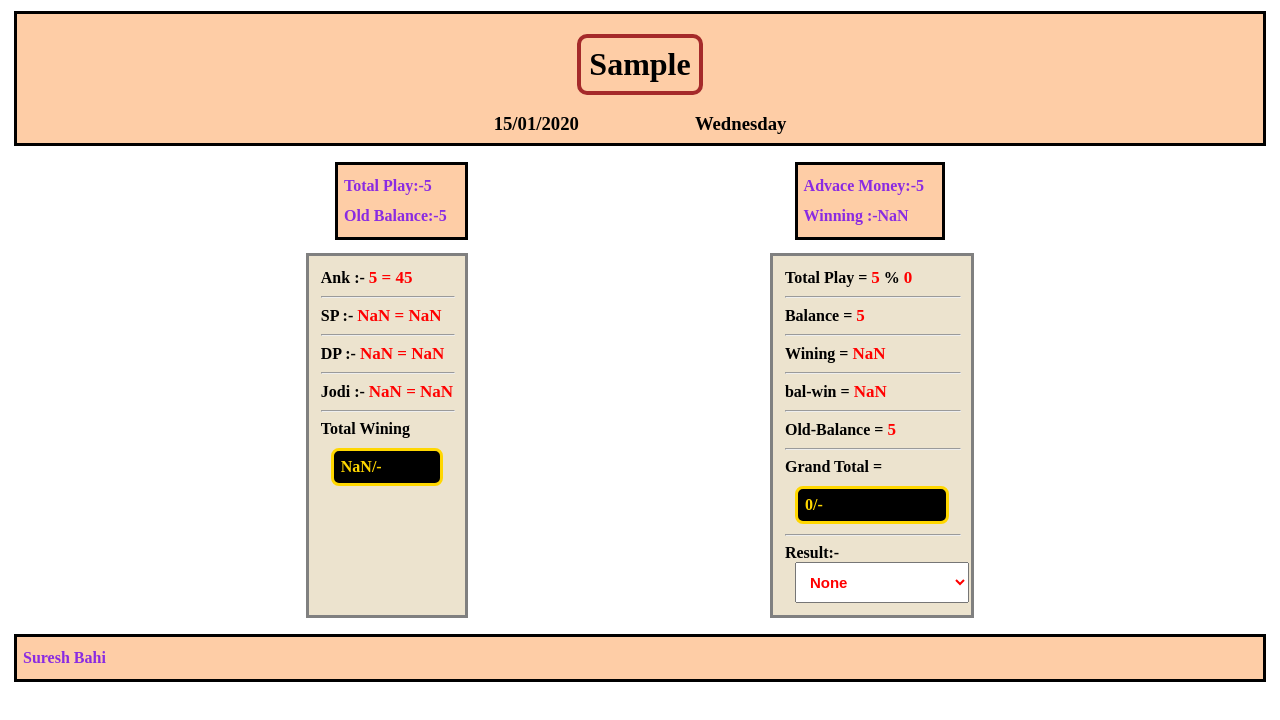
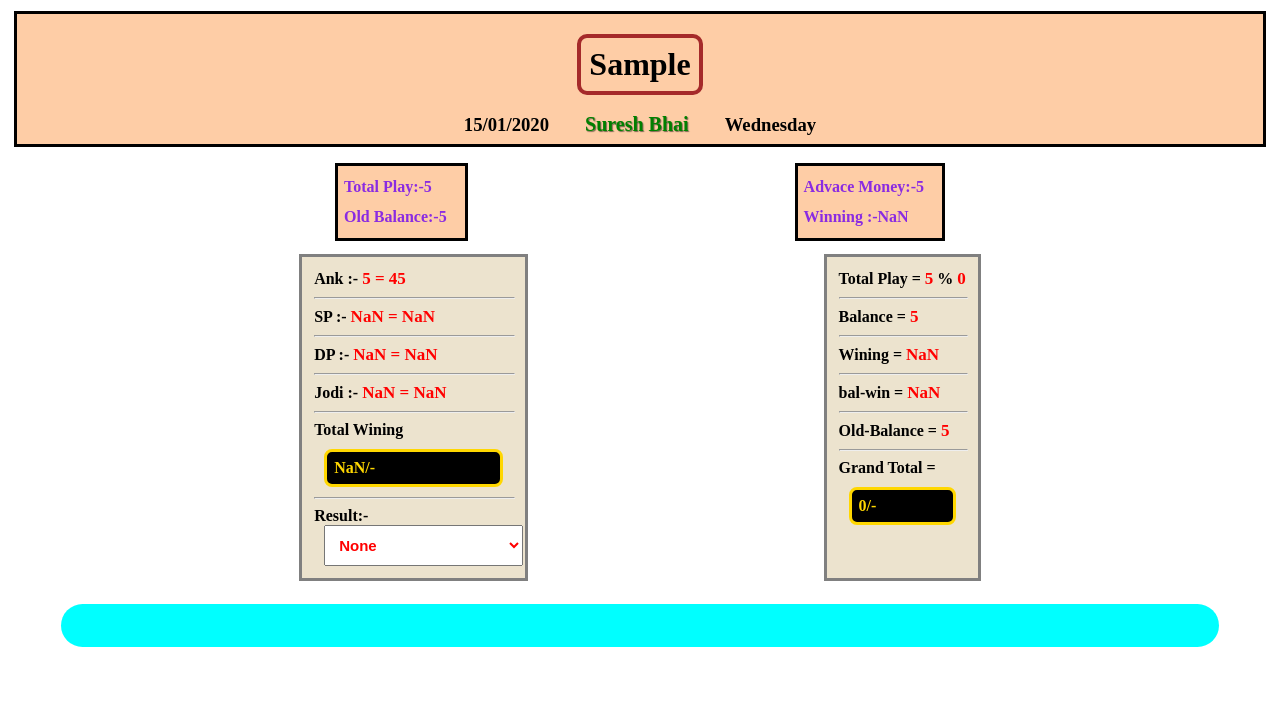
Before and after one commit to organicboi/newFormSlip_3.0_ReactJS, a React (Vite) app: page / in a window 1280 px wide. Both pictures are taken after typing "Sample", "2020-01-15", "5", "5", "5", "5" into the empty fields and a click on the button "Submit". Shown: the top 720 px of the page. Built offline with nearby package versions, Linux system fonts and the light colour scheme.

Commit message:
add big result text and some visual modificaion

```diff
--- a/src/pages/HomePage.css
+++ b/src/pages/HomePage.css
@@ -1,5 +1,6 @@
 /* HomePage.css */
 .mainForm {
+  font-weight: 600;
   /* max-width: 400px; */
   /* margin: auto; */
   padding: 20px;
@@ -23,6 +24,7 @@ label {
   /* margin: 10px 0; */
   width: 100%;
   text-align: left;
+  /* margin: 10px; */
 }
 
 input,
@@ -38,6 +40,9 @@ button {
   background-color: #4caf50;
   color: white;
   cursor: pointer;
+  /* margin: 10px 0px; */
+  margin-bottom: 20px;
+  border-radius: 20px;
 }
 
 button:hover {
--- a/src/pages/HomePage.jsx
+++ b/src/pages/HomePage.jsx
@@ -63,7 +63,7 @@ function HomePage() {
 
   return (
     <div className="mainForm">
-      <h2>Generate Slip</h2>
+      <h1>Generate Slip</h1>
       <button type="button" onClick={handleReset}>
         Reset
       </button>
--- a/src/pages/ResultPage.jsx
+++ b/src/pages/ResultPage.jsx
@@ -11,6 +11,8 @@ function ResultPage() {
 
   const [mainHeading, setMainHeading] = useState("Group Name");
   const [currentDate, setCurrentDate] = useState("Group Name");
+  const [winOrLoseSelectedValue, setSelectedValue] = useState("none");
+  const [finalDisplayResult, setFinalDisplayResult] = useState("");
 
   //   From start
   const [totalPlayValue, setTotalPlayValue] = useState(0);
@@ -65,7 +67,24 @@ function ResultPage() {
       console.log(formData.oldBalanceSelect);
     }
   }, [formData]);
+  const handleSelectChange = (event) => {
+    setSelectedValue(event.target.value);
 
+    // You can add backend code here based on the selected value
+    if (event.target.value === "1") {
+      // Backend code for option 1
+      setFinalDisplayResult("मी देणे 🟢");
+    } else if (event.target.value === "0") {
+      // Backend code for option 0
+      setFinalDisplayResult("तुम्ही देणे 🔴");
+    } else if (event.target.value === "3") {
+      // Backend code for option 0
+      setFinalDisplayResult("Mai Dena 🟢");
+    } else if (event.target.value === "4") {
+      // Backend code for option 0
+      setFinalDisplayResult("Aap Dena 🔴");
+    }
+  };
   // retriveing data from form
   // retriveing data from form
   // retriveing data from form
@@ -158,6 +177,12 @@ function ResultPage() {
   ////new code here
   ////new code here
   ////new code here
+  const sureshBhaiStyle = {
+    color: "green",
+    fontWeight: 700,
+    fontSize: "20px",
+    textShadow: "1px 1px 1px rgba(0, 0, 0, 0.5)",
+  };
 
   return (
     <div className="main_container">
@@ -165,6 +190,7 @@ function ResultPage() {
         <h1>{mainHeading}</h1>
         <div className="dateAndDay">
           <h3>{currentDate}</h3>
+          <h3 style={sureshBhaiStyle}>Suresh Bhai</h3>
           <h3>{dayOfWeek}</h3>
         </div>
       </div>
@@ -217,6 +243,28 @@ function ResultPage() {
           <label htmlFor="GrandTotal">Total Wining </label>
 
           <h4 className="totalSpecialStyling ">{grandTotalWining}/-</h4>
+          <hr />
+          <label htmlFor="FinalReusltText">
+            Result:-
+            <select
+              value={winOrLoseSelectedValue}
+              onChange={handleSelectChange}
+            >
+              <option value="none">None</option>
+              <option value="3" className="postiveColor">
+                Mai Dena 🟢
+              </option>
+              <option value="1" className="postiveColor">
+                मी देणे 🟢
+              </option>
+              <option value="0" className="negativeColor">
+                तुम्ही देणे 🔴
+              </option>
+              <option value="4" className="negativeColor">
+                Aap Dena 🔴
+              </option>
+            </select>
+          </label>
         </div>
         <div className="section_1 box">
           <label htmlFor="totalPlay">Total Play = </label>
@@ -238,23 +286,10 @@ function ResultPage() {
           <hr />
           <label htmlFor="Total">Grand Total = </label>
           <h4 className="totalSpecialStyling">{afterAdvanceTotal}/-</h4>
-          <hr />
-          <label htmlFor="FinalReusltText">
-            Result:-
-            <select>
-              <option value="none">None</option>
-              <option value="1" className="postiveColor">
-                मी देणे 🟢
-              </option>
-              <option value="0" className="negativeColor">
-                तुम्ही देणे 🔴
-              </option>
-            </select>
-          </label>
         </div>
       </div>
-      <div className="date freeText">
-        <label htmlFor="FinalReusltText">Suresh Bahi</label>
+      <div className="finalResultText">
+        <h1>{finalDisplayResult}</h1>
       </div>
     </div>
   );
--- a/src/pages/compCSS.css
+++ b/src/pages/compCSS.css
@@ -109,7 +109,7 @@ input {
   display: flex;
   /* color: rebeccapurple; */
   align-items: center;
-  gap: 100px;
+  gap: 20px;
   margin: 0;
   padding: 0;
 }
@@ -128,6 +128,16 @@ select[value="+"] {
   background-color: green;
   color: white; /* Change text color for better contrast */
 }
+
+.finalResultText {
+  display: flex;
+  align-items: center;
+  justify-content: center;
+  margin: 10px 50px;
+  background-color: aqua;
+  border-radius: 40px;
+}
+
 /* Extra small devices (phones, 600px and down) */
 @media only screen and (max-width: 600px) {
   body {
```
